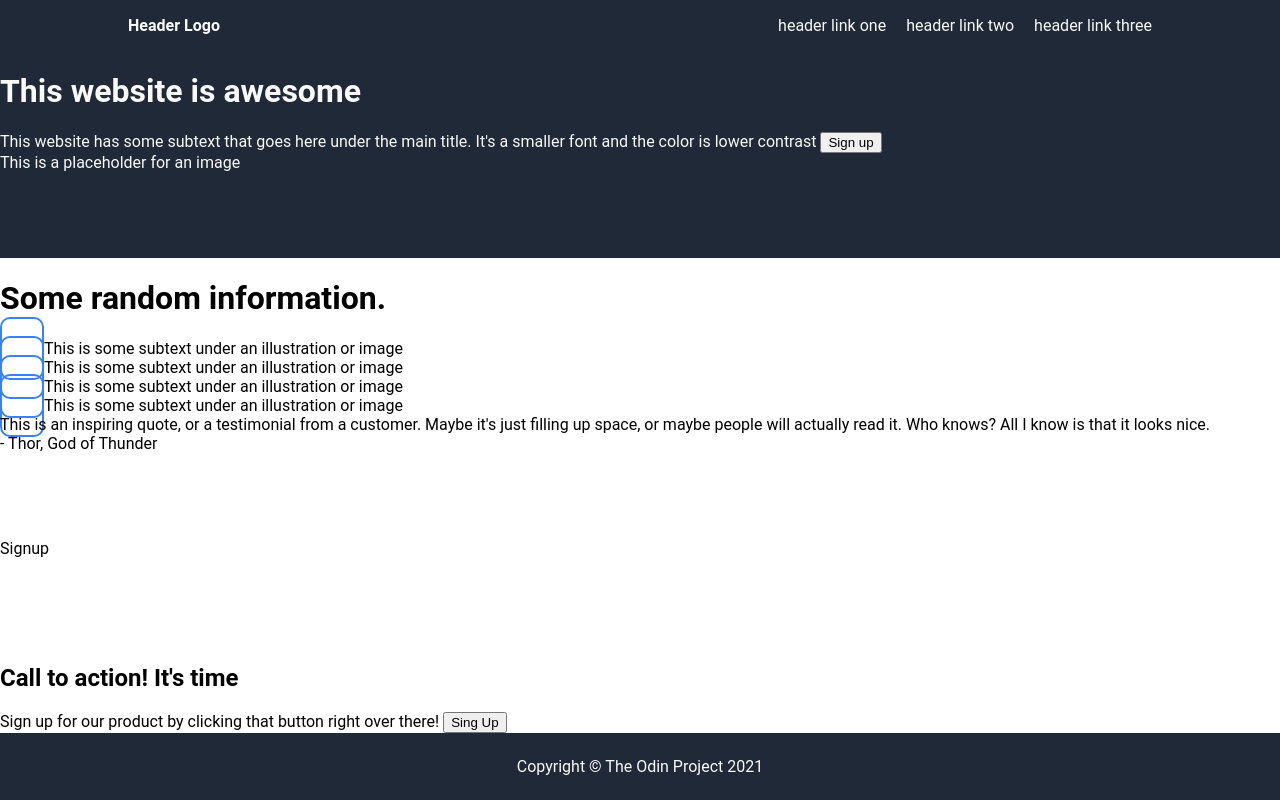
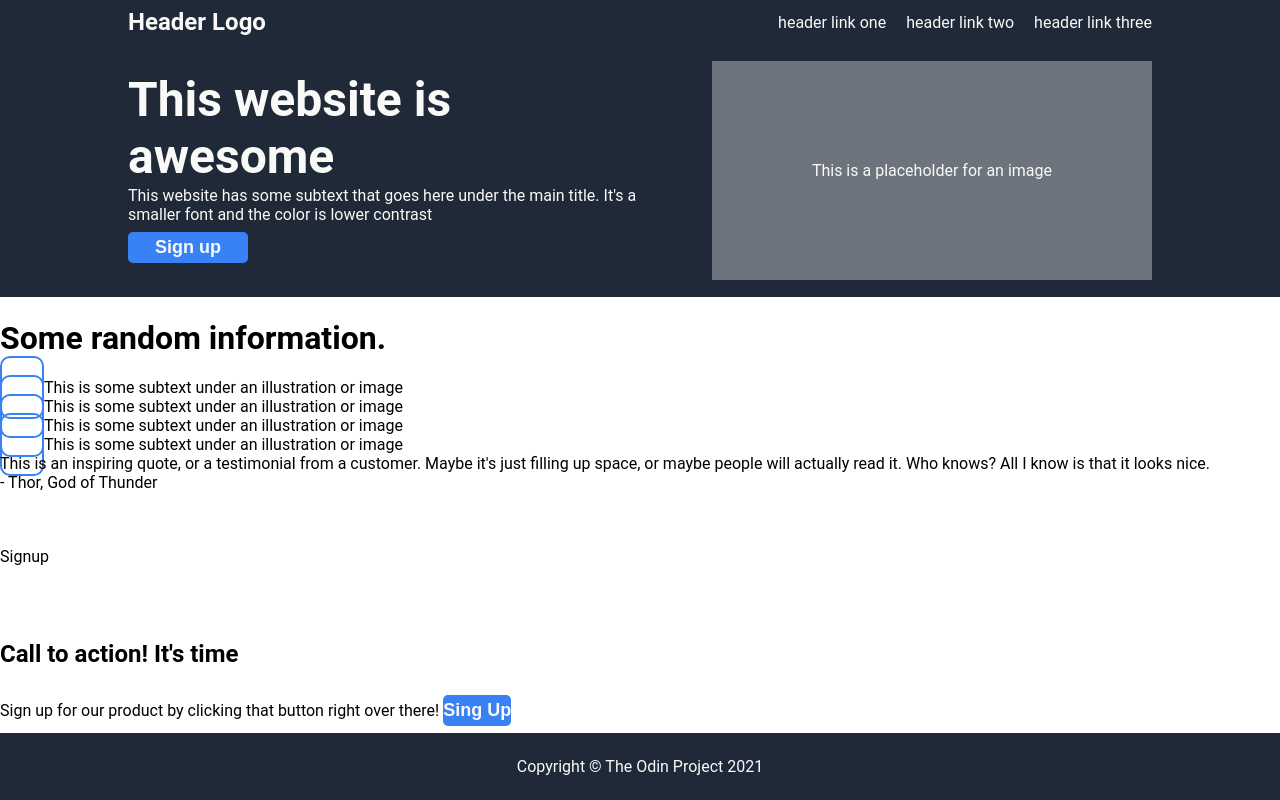
Before and after one commit to QendrimBehrami/landing_page, a plain HTML site: page index.html in a window 1280 px wide. Drawn offline with Linux system fonts and the light colour scheme.

Commit message:
Add style to hero section

```diff
--- a/index.html
+++ b/index.html
@@ -8,7 +8,7 @@
   </head>
   <body>
     <div class="header">
-      <strong>Header Logo</strong>
+      <h1>Header Logo</h1>
       <div class="right-links">
         <a href="">header link one</a>
         <a href="">header link two</a>
@@ -23,7 +23,9 @@
           It's a smaller font and the color is lower contrast
           <button>Sign up</button>
         </div>
-        <div class="right">This is a placeholder for an image</div>
+        <div class="right">
+          <rect>This is a placeholder for an image</rect>
+        </div>
       </div>
       <div class="information">
         <h1>Some random information.</h1>
--- a/styles/style.css
+++ b/styles/style.css
@@ -25,11 +25,20 @@ body {
   color: var(--main-text);
   display: flex;
   justify-content: space-between;
-  padding: 16px 10%;
+  align-items: center;
+  padding: 8px 10%;
 
   a {
     text-decoration: none;
     color: inherit;
+  }
+
+  h1 {
+    font-size: 24px;
+    color: inherit;
+    padding: 0;
+    margin: 0;
+    font-weight: bolder;
   }
 }
 
@@ -50,6 +59,37 @@ body {
   flex: 1;
   background-color: var(--dark);
   color: var(--main-text);
+  display: flex;
+  padding-left: 10%;
+  padding-right: 10%;
+  justify-content: space-between;
+  align-items: center;
+  gap: 50px;
+}
+
+.hero .right {
+  flex-shrink: 0;
+  flex-basis: 1;
+  rect {
+    border-radius: 0px;
+    background-color: #6d747d;
+    border: none;
+    outline: none;
+    padding: 100px 100px;
+  }
+}
+
+.hero .left {
+  display: flex;
+  flex-direction: column;
+  gap: 1px;
+  h1 {
+    font-size: 48px;
+    padding-bottom: 0;
+    margin: 0 0;
+    align-items: left;
+    font-weight: bolder;
+  }
 }
 
 .information {
@@ -71,3 +111,16 @@ rect {
   /* width: 200px;
   height: 200px; */
 }
+
+button {
+  background-color: var(--button);
+  border: none;
+  outline: none;
+  color: var(--main-text);
+  border-radius: 5px;
+  padding: 5px 0px;
+  max-width: 120px;
+  font-weight: bold;
+  font-size: 18px;
+  margin: 7px 0px;
+}
```
